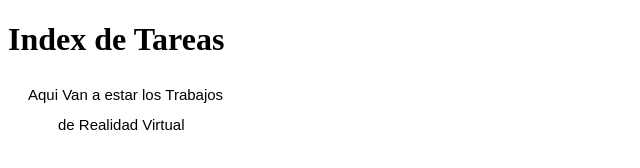
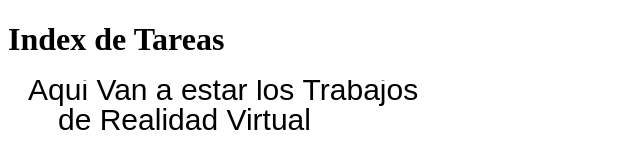
Before and after one commit to UPIIDK/UPIIDK.github.io, a plain HTML site: page rv/index.html in a window 1280 px wide. Shown: the whole page, without its empty margins (0-640 px from the left). Drawn offline with Linux system fonts and the light colour scheme.

Commit message:
Update index.html

```diff
--- a/rv/index.html
+++ b/rv/index.html
@@ -7,16 +7,16 @@
     </head>
     <body>
            <h1> Index de Tareas </h1>
-           <canvas id="UpiiDK" width ="1000" height="1000">
+           <canvas id="UpiiDK" width ="500" height="500">
              &iexcl: No Funciona!;
            </canvas>
      <script>
             var MiCanvas=document.getElementById("UpiiDK");
             var contexto=MiCanvas.getContext("2d");
-                 contexto.font = "15px Arial";
+                 contexto.font = "30px Arial";
                  contexto.fillText("Aqui Van a estar los Trabajos", 20, 20);
                  contexto.fillText("de Realidad Virtual",50,50);
-                 contexto.fill();
+                 contexto.fillStyle="red";
      </script>
    </body>
 </html>
```
